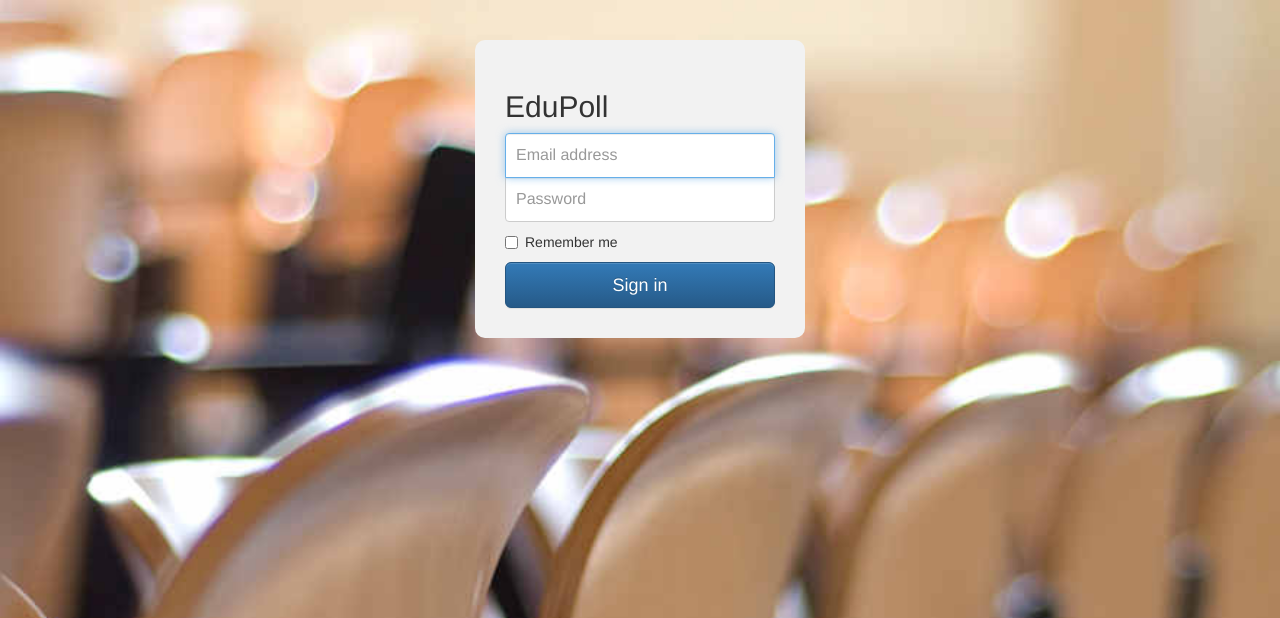
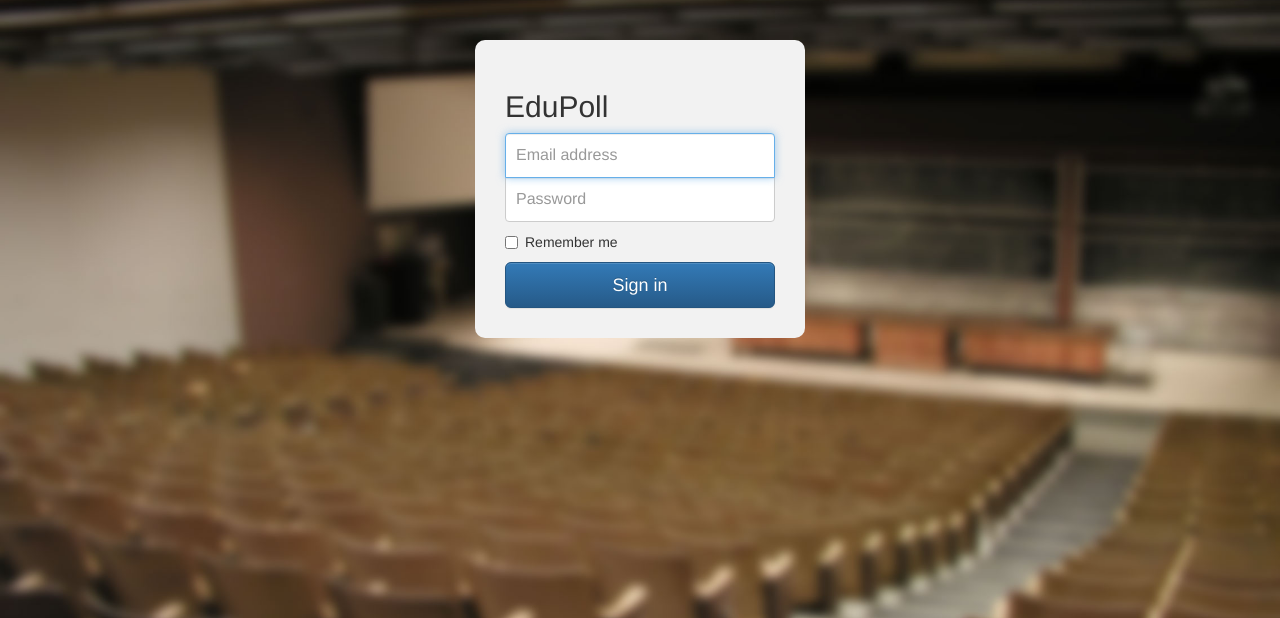
Before and after one commit to silva95gustavo/LBAW, a PHP site: page / in a window 1280 px wide. Shown: the top 618 px of the page. Run offline with PHP 8.4, Linux system fonts and the light colour scheme; some libraries are stand-ins or nearby versions.

Commit message:
Signing layout improvement.

```diff
--- a/EduPoll/css/signin.css
+++ b/EduPoll/css/signin.css
@@ -1,7 +1,7 @@
 body {
 	padding-top: 40px;
 	padding-bottom: 40px;
-	background: url('../img/home_chairs.jpg') no-repeat center center fixed;
+	background: url('../img/signin_background/1.jpg') no-repeat center center fixed;
 	background-size: cover;
 }
 
```
Also changed, not shown: EduPoll/img/signin_background/1.jpg (added), EduPoll/img/signin_background/2.jpg (added).
